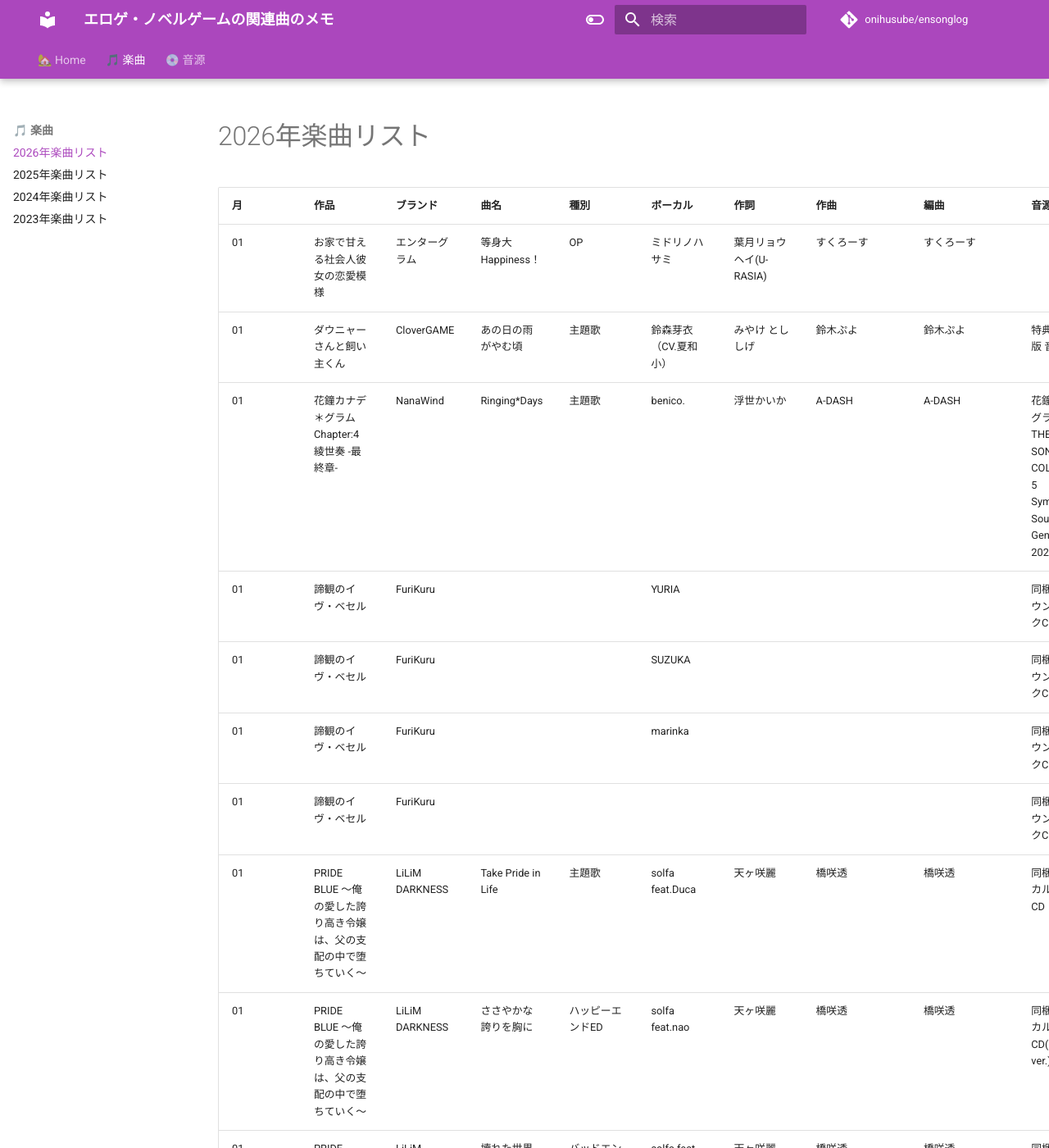
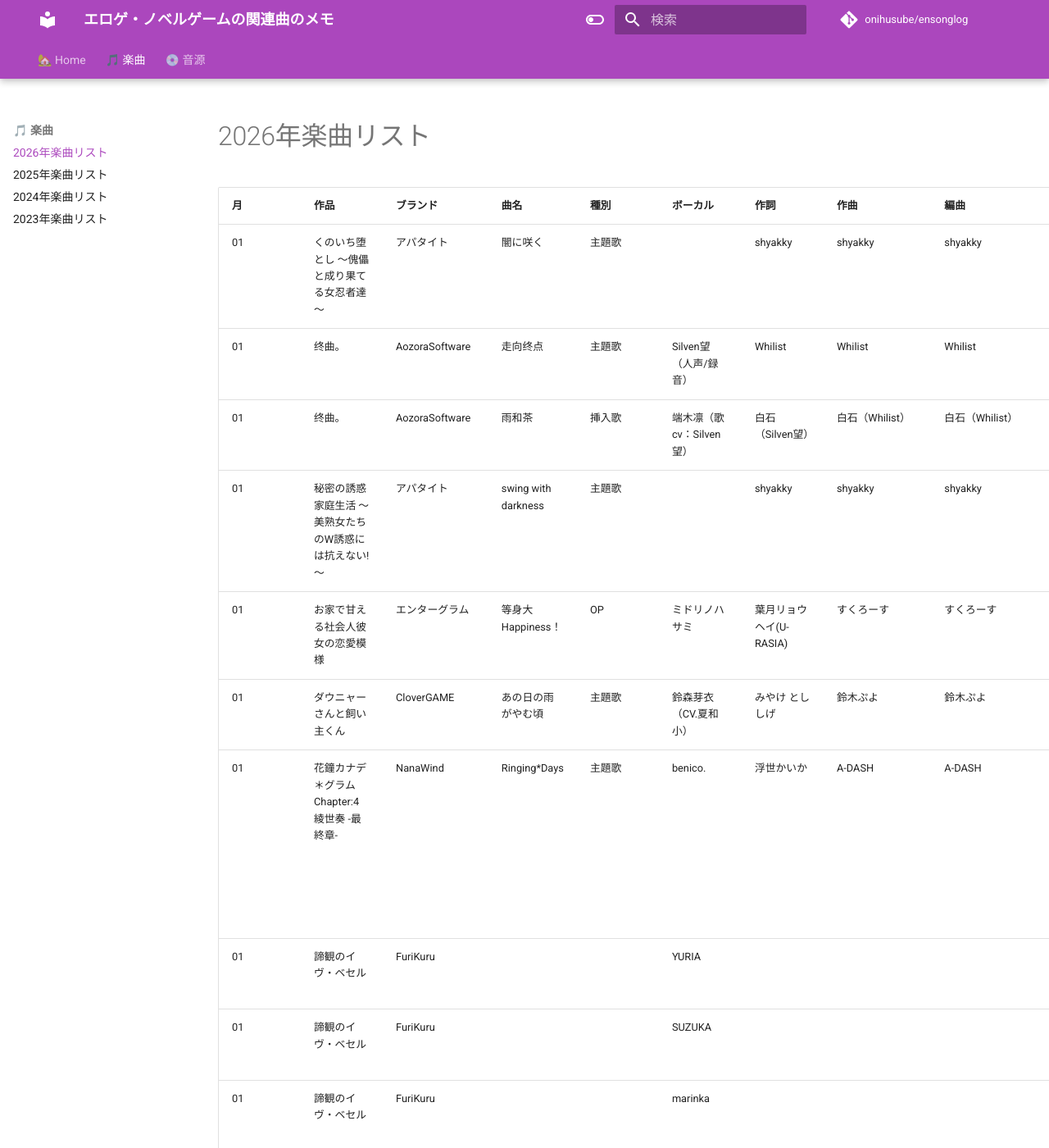
Before and after one commit to onihusube/ensonglog, an MkDocs documentation site: the page built from docs/2026/楽曲.md, in a window 1280 px wide and 1400 px high. Shown: the whole window at 82% size. Built offline with MkDocs 1.6.1 and Material for MkDocs 9.7.7, drawn with Linux system fonts in a browser that asks for light colours; comment, search, counter and statistics services are not loaded; some of the changed text lies outside the part shown.

Commit message:
楽曲追加

```diff
--- a/docs/2026/楽曲.md
+++ b/docs/2026/楽曲.md
@@ -9,6 +9,10 @@ search:
 
 | 月 | 作品 | ブランド | 曲名 | 種別 | ボーカル | 作詞 | 作曲 | 編曲 | 音源 | その他 | 試聴 |
 | --- | --- | --- | --- | --- | --- | --- | --- | --- | --- | --- | --- |
+| 01<!--/09--> | くのいち堕とし ～傀儡と成り果てる女忍者達～ | アパタイト | 闇に咲く | 主題歌 |  | shyakky | shyakky | shyakky | ゲームディスク |  |
+| 01<!--/16--> | 终曲。 | AozoraSoftware | 走向终点 | 主題歌 | Silven望（人声/録音） | Whilist | Whilist | Whilist |  | 混音：果屋 | [:fontawesome-brands-youtube:](https://www.youtube.com/watch?v=r5MNFzO99nA) |
+| 01<!--/16--> | 终曲。 | AozoraSoftware | 雨和茶 | 挿入歌 | 端木凛（歌cv：Silven望） | 白石（Silven望） | 白石（Whilist） | 白石（Whilist） | |  |  |
+| 01<!--/16--> | 秘密の誘惑家庭生活 ～美熟女たちのW誘惑には抗えない!～ | アパタイト | swing with darkness | 主題歌 |  | shyakky | shyakky | shyakky | ゲームディスク |  |
 | 01<!--/29--> | お家で甘える社会人彼女の恋愛模様 | エンターグラム | 等身大Happiness！ | OP | ミドリノハサミ | 葉月リョウヘイ(U-RASIA) | すくろーす | すくろーす | | | [:fontawesome-brands-youtube:](https://www.youtube.com/watch?v=TRV47htAK7c) |
 | 01<!--/30--> | ダウニャーさんと飼い主くん | CloverGAME | あの日の雨がやむ頃 | 主題歌 | 鈴森芽衣（CV.夏和小） | みやけ とししげ | 鈴木ぷよ | 鈴木ぷよ | 特典音源付き版 音楽特典 |  | [HP](https://www.cuffs.co.jp/products/daunya/special/music.html) |
 | 01<!--/30--> | 花鐘カナデ＊グラム Chapter:4 綾世奏 -最終章- | NanaWind | Ringing*Days | 主題歌 | benico. | 浮世かいか | A-DASH | A-DASH | 花鐘カナデ＊グラム THEME SONG COLLECTION! 5 </br> Symphony Sounds Generation 2021 | Guitar：A-DASH／音楽制作：SONO MAKERS </br> 花鐘カナデ＊グラムシリーズ共通主題歌 | [:fontawesome-brands-youtube:](https://www.youtube.com/watch?v=4T9zmnvbTa0) |
@@ -20,12 +24,15 @@ search:
 | 01<!--/30--> | PRIDE BLUE ～俺の愛した誇り高き令嬢は、父の支配の中で堕ちていく～ | LiLiM DARKNESS | ささやかな誇りを胸に | ハッピーエンドED | solfa feat.nao | 天ヶ咲麗 | 橋咲透 | 橋咲透 | 同梱特典ボーカルソングCD(Midlength ver.) | | |
 | 01<!--/30--> | PRIDE BLUE ～俺の愛した誇り高き令嬢は、父の支配の中で堕ちていく～ | LiLiM DARKNESS | 壊れた世界の片隅で | バッドエンドED | solfa feat.咲良ゆの | 天ヶ咲麗 | 橋咲透 | 橋咲透 | 同梱特典ボーカルソングCD(Midlength ver.) | | |
 | 01<!--/30--> | PRIDE BLUE ～俺の愛した誇り高き令嬢は、父の支配の中で堕ちていく～ | LiLiM DARKNESS | Take Pride in Life あかしゆきver | OPカバー | solfa feat.あかしゆき | 天ヶ咲麗 | 橋咲透 | 橋咲透 | ソフマップ特典ボーカルCD | | [:fontawesome-brands-youtube:](https://www.youtube.com/watch?v=QvcIjqsgiJ0) |
+| 01<!--/30--> | ラブラブお痴験バイト性活 | ensembleSWEET | LIP TIP | OP | 榊原ゆい | 河奈ナミ | 鈴木栄奈 | 鈴木栄奈 |  |  | https://video.fc2.com/a/content/20251218WCd75CgS |
+| 02<!--/05--> | カルタグラ (Nintendo Switch) | PROTOTYPE | 恋獄 | OP | 霜月はるか | 六浦館 | MANYO | MANYO |  | コーラス：霜月はるか／真理絵 | [:fontawesome-brands-youtube:](https://www.youtube.com/watch?v=6mLcuPYDlLI) |
 | 02<!--/27--> | ENCORE! | GALEX SOFT | プリズムとレモネド | OP | kiuy\* starring 遥 | racamyy | 432 , 最果みのり | 432 | 『プリズムとレモネド』 CDシングル ([BOOTH](https://galexsoft.booth.pm/items/7108927)) |  | |
 | 02<!--/27--> | ENCORE! | GALEX SOFT | ラムネ色スケッチブック | 挿入歌 | kiuy\* starring 遥 | Keica\* | Keica\* | Keica\* | | [:fontawesome-brands-youtube:](https://www.youtube.com/watch?v=TqAGhjg_rbY) |
 | 02<!--/27--> | ENCORE! | GALEX SOFT | ラムネ色スケッチブック ~Acoustic Ver~ |  | kiuy\* starring 遥 | Keica\* | Keica\* | 432 | |  |
 | 02<!--/27--> | ENCORE! | GALEX SOFT |  | よみキャラクターソング | 神凪てと |  |  | | CF特典 | | |
 | 02<!--/27--> | ENCORE! | GALEX SOFT |  | 琴途キャラクターソング | 奏雨 |  |  | | CF特典 | | |
 | 02<!--/27--> | ENCORE! | GALEX SOFT |  | 由綺キャラクターソング | 花屋敷やや |  |  | | CF特典 | | |
+| 02<!--/27--> | みんなの育乳アカデミー ～桃色おっぱい研修録～ | えどわ～る | Glow up OPPAI | 主題歌 | みるく | john=hive (IOSYS) | void (IOSYS) | void (IOSYS) |  |  | [HP](https://edoire.jp/products/ikunew/top.html#movie) |
 | 02<!--/27--> | タユタマ零 | Lump of Sugar | 零から始まる物語 | OP | Kicco | 水野大輔 | 水野大輔 | MANYO | 豪華版/初回版特典 オリジナルサウンドトラック? | | [:fontawesome-brands-youtube:](https://www.youtube.com/watch?v=hDYA8tliNCA) |
 | 02<!--/27--> | ドラ・コンカフェ2 | Cuteuphoria | ときめきリュミエール！ | 主題歌 | マル（柚原みう）＆ フラン（陽向葵ゅか） | 天ヶ咲麗（solfa） | 橋咲透（solfa） | 橋咲透（solfa） | オフィシャル通販特典 主題歌マキシCD | Produced by solfa | |
 | 02<!--/27--> | 流星ワールドアクター Gaslight Bullet | Heliodor | 蒼醒 | 主題歌 | Daisy×Daisy | 山口たこ（Crearts） | 山口たこ（Crearts） | 山口たこ（Crearts） | | | [:fontawesome-brands-youtube:](https://www.youtube.com/watch?v=ijzxreC7fGs) |
@@ -48,3 +55,5 @@ search:
 |  | 白銀色のマジック・バレット | CREO | Answer | 主題歌 | 4sh | | 山口亮 | | CosmoNote 12th | Bass：芳井雅人 | [:fontawesome-brands-youtube:](https://www.youtube.com/watch?v=PHOK-MeerM0) |
 |  | 配信少女ノ裏垢迷宮 | Acacia | 終わりにしてしまえ | テーマ曲 | 灯野ネオン（CV.有世華望） | daiki⛩ | daiki⛩ | | | | [:fontawesome-brands-youtube:](https://www.youtube.com/watch?v=BhXT-IMlkKY) [:fontawesome-brands-youtube:](https://www.youtube.com/watch?v=f5BF5JkQiZw) |
 | 夏<!--/dd--> | FORTUNE×WORLD～僕らがゲームを作る理由～ | GLOVETY | 主題歌 | REASON | YURiKA | 新島夕 | 中沢伴行 | 中沢伴行、eba | | オルガン：森藤晶司 | |
+|  | シルと星無きセカイの再栄録 | Caro Builders | Spica☆Pikaプリマステラ | OP | 月乃 | 仲村芽衣子 | 水夏える |  |  | https://x.com/CaroBuilders/status/2010184904458326107 |
+|  | 私たちフェイクマリッジ？ | 黒彩黄泉路 | フェイクマリッジ | 主題歌 | Eye / 9Lana | 柊マグネタイト | 柊マグネタイト | 柊マグネタイト | CF特典（デモ音源） | Vocal Edit：ソノイ | [:fontawesome-brands-youtube:](https://www.youtube.com/watch?v=WN70qkS0sRk) |
```
Also changed, not shown: docs/2025/楽曲.md (+5 -2 lines).
